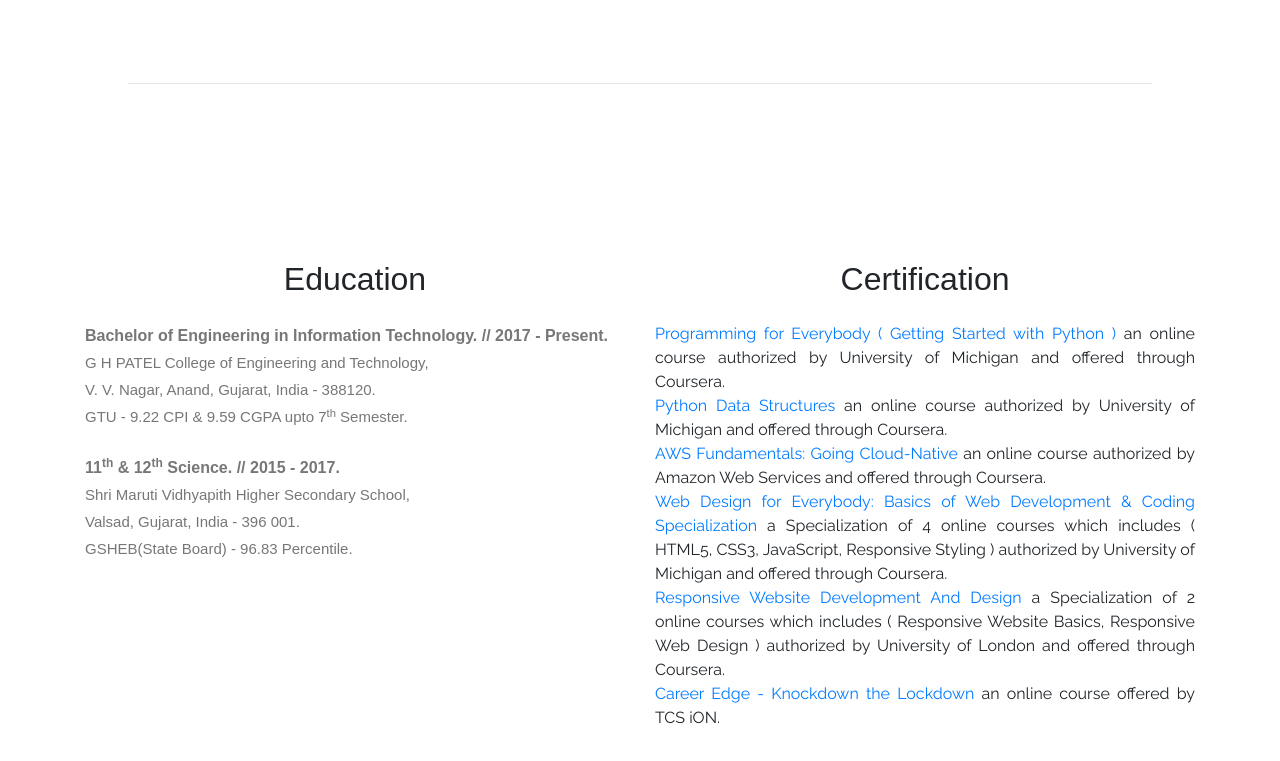
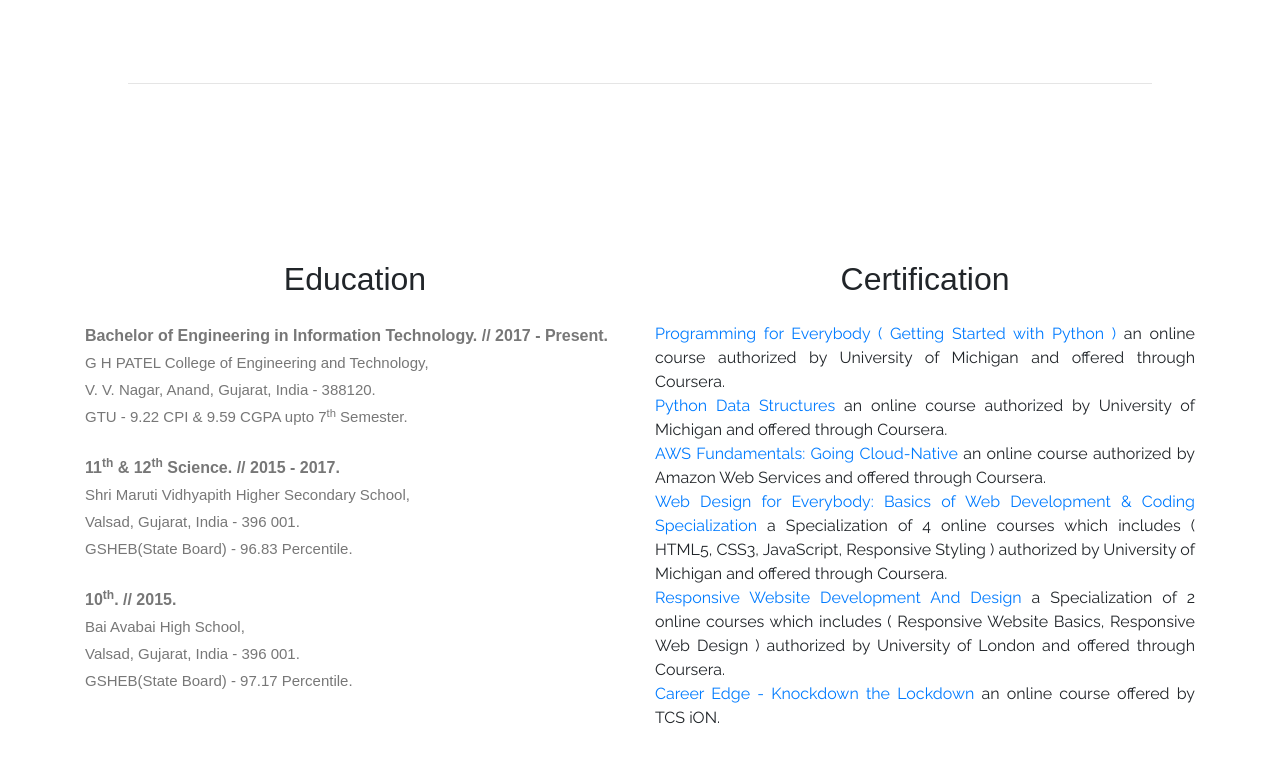
Before and after one commit to Harshit510/Harshit510, a plain HTML site: page index.html in a window 1280 px wide. Shown: the part 2174-2935 px from the top of the page. Drawn offline with nearby package versions, Linux system fonts and the light colour scheme.

Commit message:
Update index.html

```diff
--- a/index.html
+++ b/index.html
@@ -282,7 +282,12 @@ https://templatemo.com/tm-543-breezed
                             <span style="font-weight: 720; font-size: 16px;">11<sup>th</sup> & 12<sup>th</sup> Science. // 2015 - 2017.</span>
                             <br>
                             Shri Maruti Vidhyapith Higher Secondary School, <br> Valsad, Gujarat, India - 396 001.<br>
-                            GSHEB(State Board) - 96.83 Percentile.</p>
+                            GSHEB(State Board) - 96.83 Percentile.</p> <br>
+                            <p style="text-align: justify; font-size: 15px; font-weight: 500; font-family: Arial, Helvetica, sans-serif;">
+                                <span style="font-weight: 720; font-size: 16px;">10<sup>th</sup>. // 2015.</span>
+                                <br>
+                                Bai Avabai High School, <br> Valsad, Gujarat, India - 396 001.<br>
+                                GSHEB(State Board) - 97.17 Percentile.</p>
                     </div>
                 </div>
                 <div class="col-lg-6 col-md-6 col-xs-12">
```
